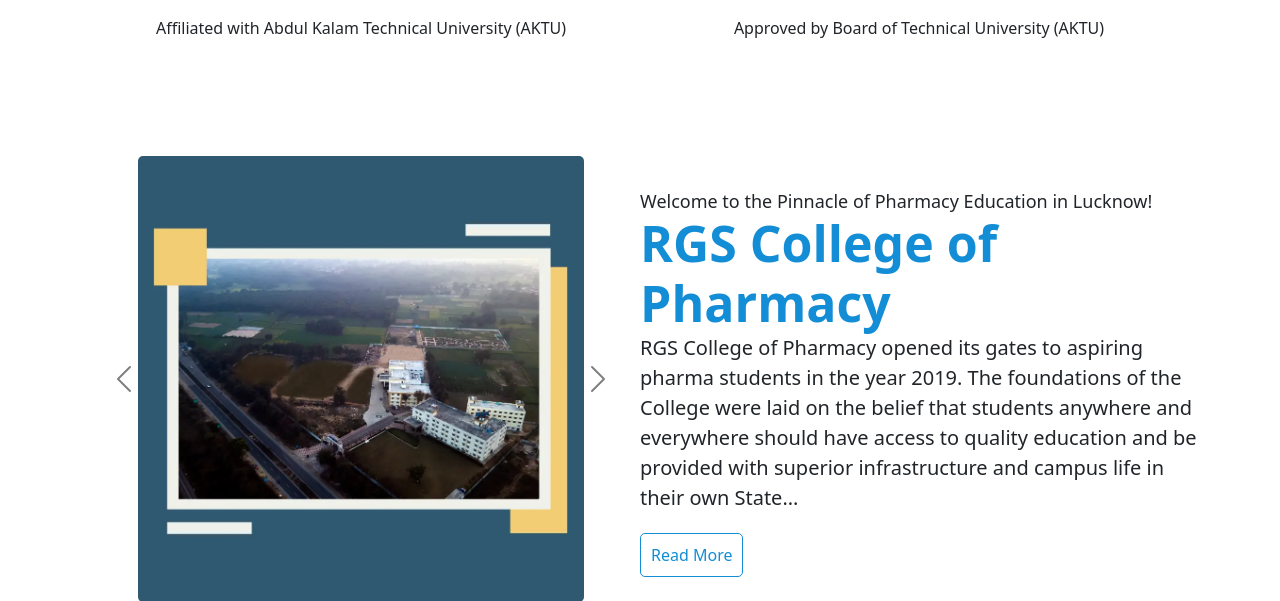
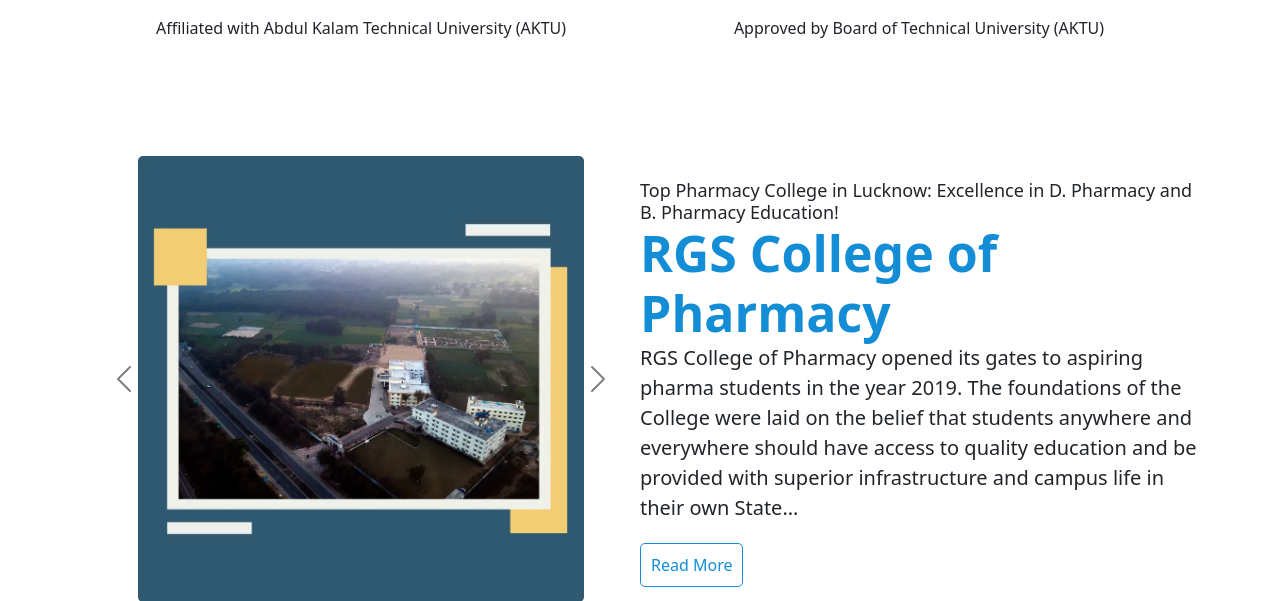
Before and after one commit to sidmrlazy/rgs, a PHP site: page / in a window 1280 px wide. Shown: the part 988-1589 px from the top of the page. Run offline with PHP 8.4, Linux system fonts and the light colour scheme; data that the repository does not hold is empty.

Commit message:
modified:   components/home/section-3.php

```diff
--- a/components/home/section-3.php
+++ b/components/home/section-3.php
@@ -5,22 +5,25 @@
                 <div class="carousel-inner">
                     <div class="carousel-item active">
                         <div class="home-section-3-slider-img">
-                            <img src="assets/images/home-slider-2.webp" class="d-block w-100" alt="RGS College: Shaping Successful Pharmacy Careers">
+                            <img src="assets/images/home-slider-2.webp" class="d-block w-100"
+                                alt="RGS College: Shaping Successful Pharmacy Careers">
                         </div>
                     </div>
                 </div>
-                <button class="carousel-control-prev" type="button" data-bs-target="#section3Carousel" data-bs-slide="prev">
+                <button class="carousel-control-prev" type="button" data-bs-target="#section3Carousel"
+                    data-bs-slide="prev">
                     <span class="carousel-control-prev-icon" aria-hidden="true"></span>
                     <span class="visually-hidden">Previous</span>
                 </button>
-                <button class="carousel-control-next" type="button" data-bs-target="#section3Carousel" data-bs-slide="next">
+                <button class="carousel-control-next" type="button" data-bs-target="#section3Carousel"
+                    data-bs-slide="next">
                     <span class="carousel-control-next-icon" aria-hidden="true"></span>
                     <span class="visually-hidden">Next</span>
                 </button>
             </div>
         </div>
         <div class="home-section-3-heading col-md-6">
-            <h1>Welcome to the Pinnacle of Pharmacy Education in Lucknow!</h1>
+            <h1>Top Pharmacy College in Lucknow: Excellence in D. Pharmacy and B. Pharmacy Education!</h1>
             <h2>RGS College of Pharmacy</h2>
             <p>RGS College of Pharmacy opened its gates to aspiring pharma students in the year 2019. The foundations of
                 the College were laid on the belief that students anywhere and everywhere should have access to quality
```
